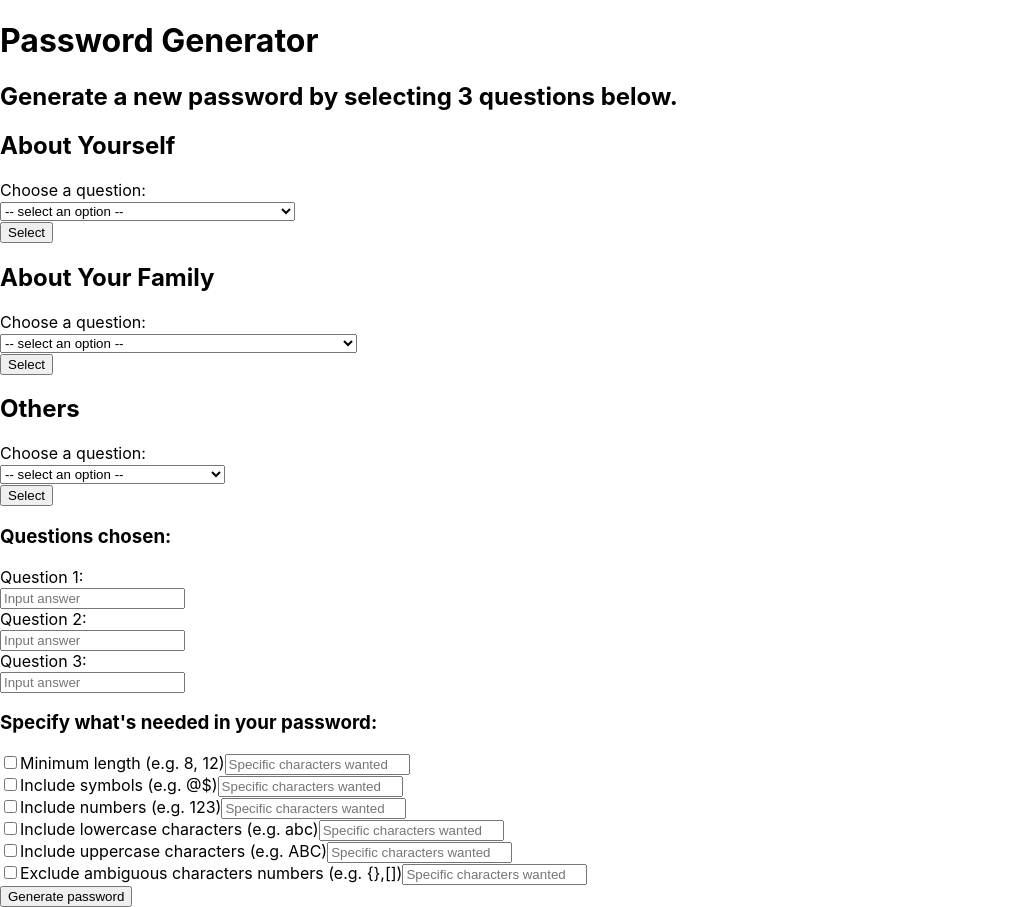
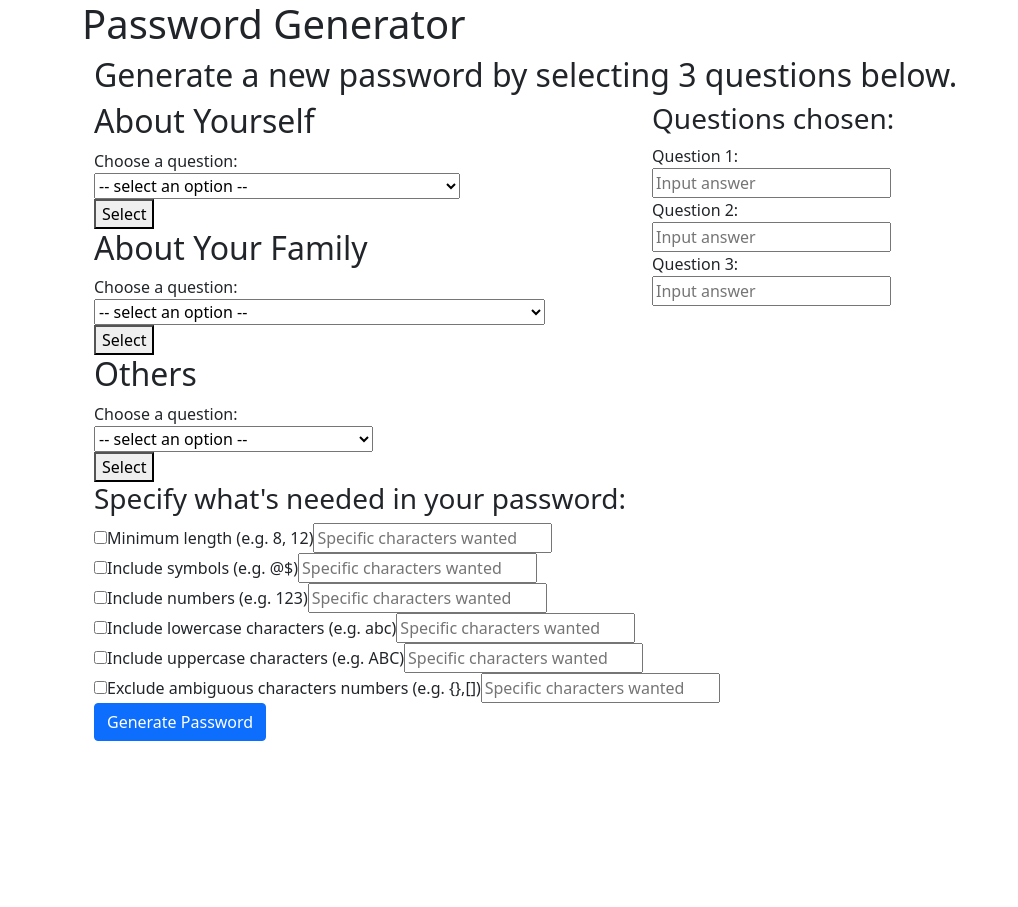
Before and after one commit to risafox/password-generator, a React (Create React App) app: page / in a window 1280 px wide. Shown: the whole page, without its empty margins (0-1018 px from the left). After the commit the page ends 800 px from the top, so only its background shows below. Built offline with nearby package versions, Linux system fonts and the light colour scheme.

Commit message:
added columns

```diff
--- a/package.json
+++ b/package.json
@@ -6,7 +6,9 @@
     "@testing-library/jest-dom": "^5.16.1",
     "@testing-library/react": "^12.1.2",
     "@testing-library/user-event": "^13.5.0",
+    "bootstrap": "^5.1.3",
     "react": "^17.0.2",
+    "react-bootstrap": "^2.1.0",
     "react-dom": "^17.0.2",
     "react-scripts": "5.0.0",
     "web-vitals": "^2.1.2"
--- a/src/App.js
+++ b/src/App.js
@@ -1,23 +1,30 @@
 import Header from './components/Header';
-import Button from './components/Button';
+// import Button from './components/Button';
 import Category from './components/Category';
 import Criteria from './components/Criteria';
 import ChosenQuestions from './components/ChosenQuestions';
+import { Button, Breadcrumb, Container, Col, Row } from 'react-bootstrap';
+import 'bootstrap/dist/css/bootstrap.min.css'
 
 function App() {
   return (
     <div className="container">
       <Header />
+      <Container>
         <h2>Generate a new password by selecting 3 questions below.</h2>
+        <Row>
+          <Col>
             <Category text="About Yourself" />
             <Category text="About Your Family" />
             <Category text="Others" />
-
+          </Col>
+          <Col>
             <h3>Questions chosen:</h3>
-      <ChosenQuestions display_text="Question 1:"/>
-      <ChosenQuestions display_text="Question 2:"/>
-      <ChosenQuestions display_text="Question 3:"/>
-
+            <ChosenQuestions display_text="Question 1:" />
+            <ChosenQuestions display_text="Question 2:" />
+            <ChosenQuestions display_text="Question 3:" />
+          </Col>
+        </Row>
         <h3>Specify what's needed in your password:</h3>
         <Criteria description="Minimum length (e.g. 8, 12)" />
         <Criteria description="Include symbols (e.g. @$)" />
@@ -25,7 +32,8 @@ function App() {
         <Criteria description="Include lowercase characters (e.g. abc)" />
         <Criteria description="Include uppercase characters (e.g. ABC)" />
         <Criteria description="Exclude ambiguous characters numbers (e.g. {},[])" />
-      <Button text="Generate password" />
+        <Button>Generate Password</Button>
+      </Container>
     </div>
   );
 }
```
Also changed, not shown: 1 other file (tests, documents, lock files or other folders). Lines whose indentation alone changed are shown as unchanged.
